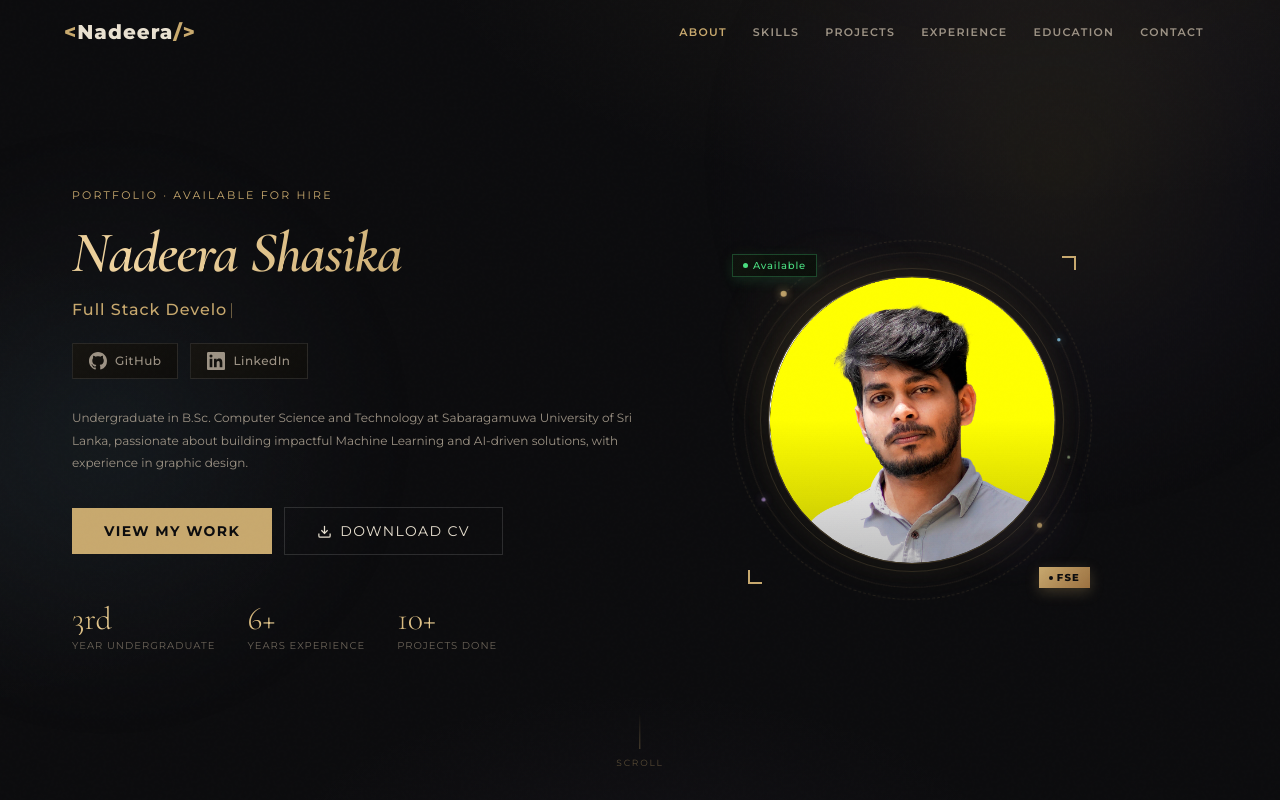
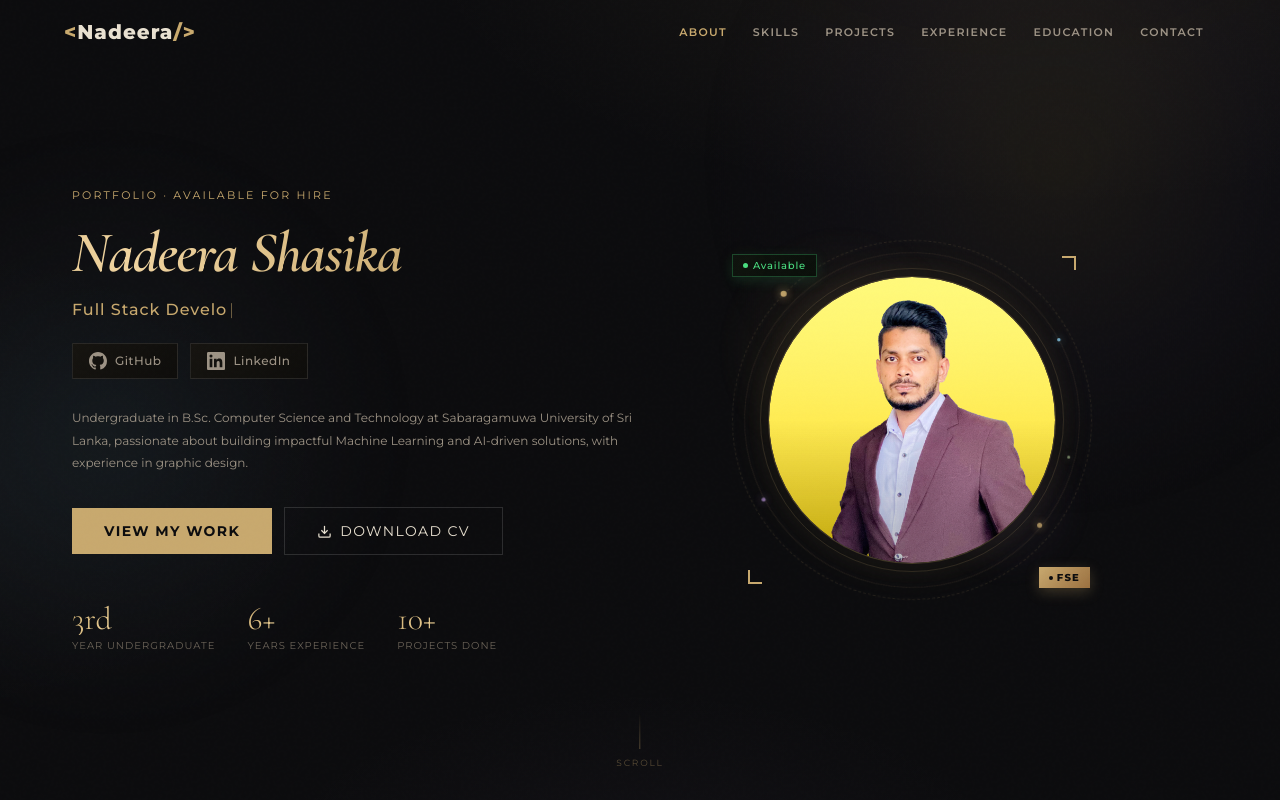
Before and after one commit to nadeera365/nadeera-portfolio-frontend, a React (Vite) app: page / in a window 1280 px wide. Shown: the top 800 px of the page. Built offline with nearby package versions, Linux system fonts and the light colour scheme.

Commit message:
Update index.js

```diff
--- a/src/data/index.js
+++ b/src/data/index.js
@@ -5,7 +5,7 @@ export const NAV_LINKS = ["About", "Skills", "Projects", "Experience", "Educatio
 // ─────────────────────────────────────────────────────────────────────────────
 export const PROFILE = {
   name:       "Nadeera Shasika",
-  photo:      "/mypic.png",                              // ← "/photo.jpg" or image URL
+  photo:      "/mypic1.png",                              // ← "/photo.jpg" or image URL
   roles:      ["3rd Year Undergraduate", "Full Stack Developer", "ML Enthusiast", "Graphic Designer"],
   university: "University of Colombo",
   year:       "3rd Year",
```
